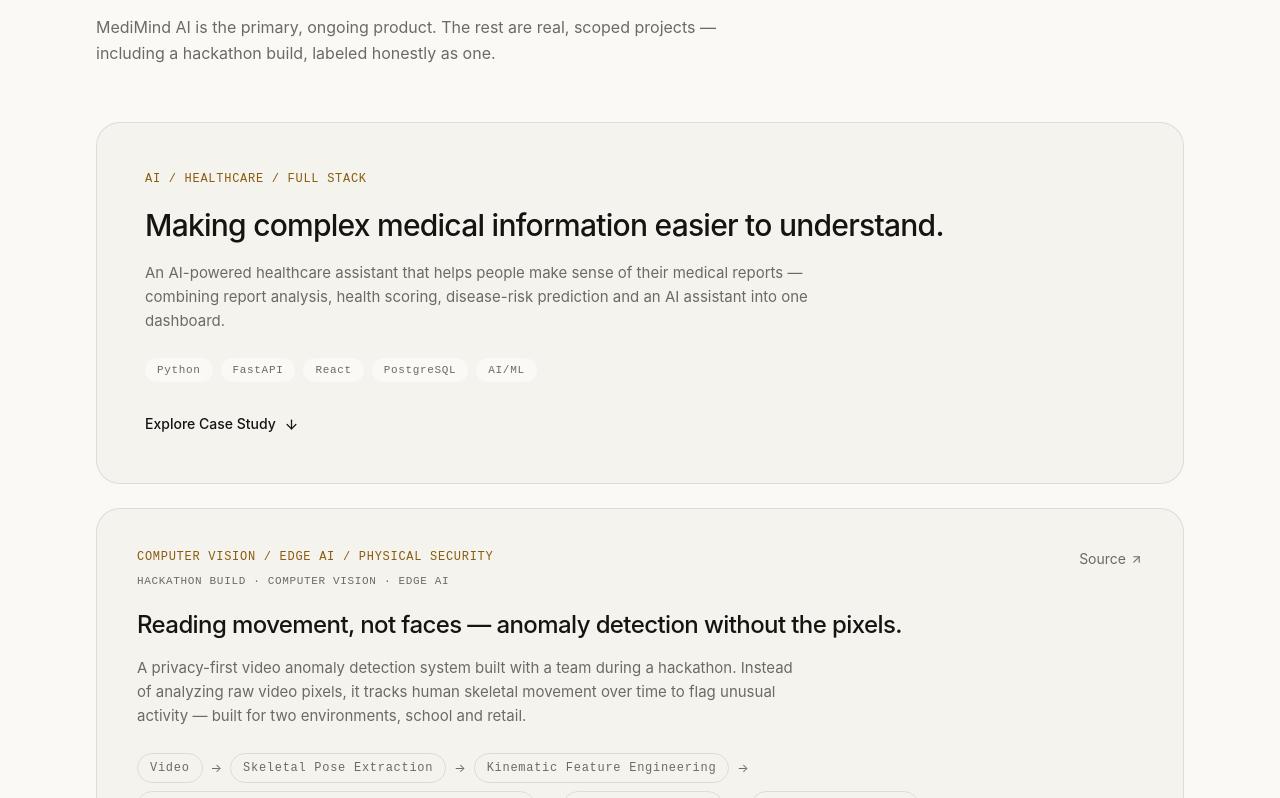
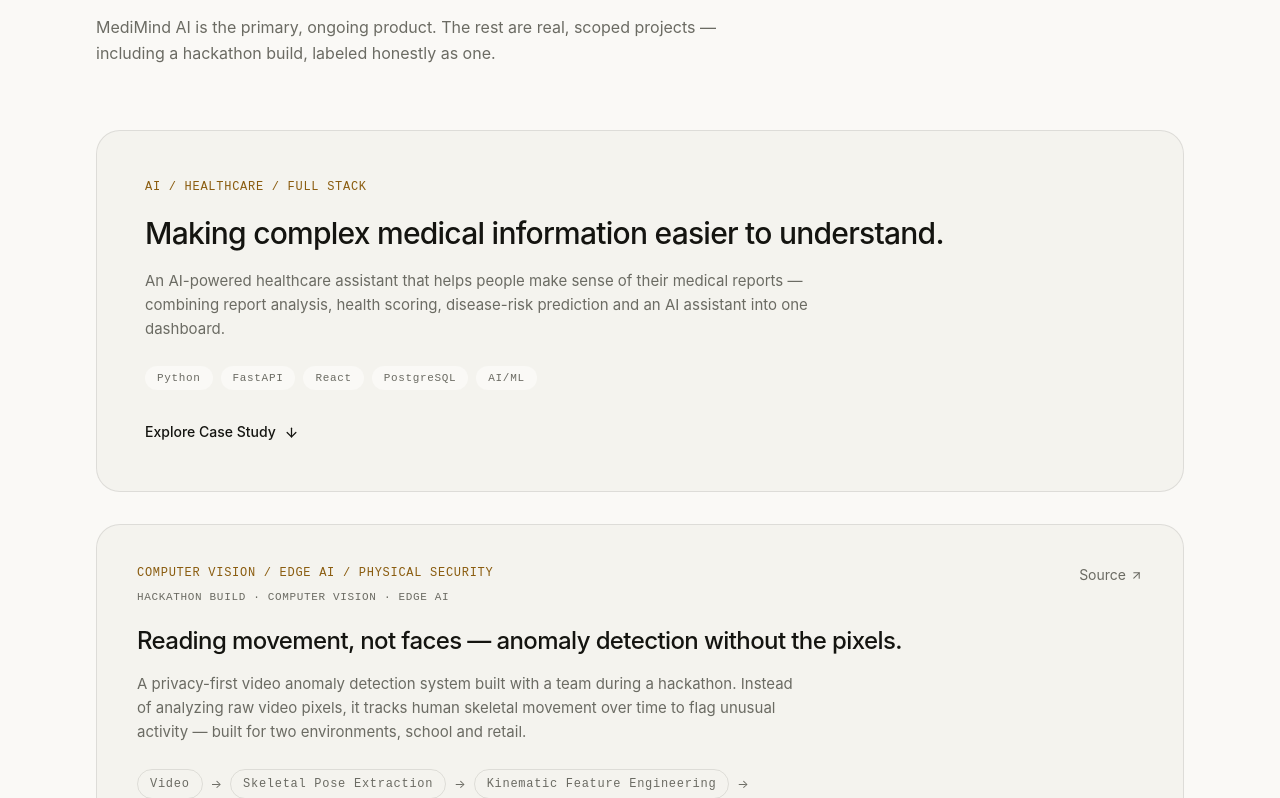
Before and after one commit to spoorthikengol/FUTURE_FS_01, a React (Vite) app: page / in a window 1280 px wide. Shown: the part 942-1740 px from the top of the page. Built offline with nearby package versions, Linux system fonts and the light colour scheme.

Commit message:
Stable portfolio checkpoint

```diff
--- a/src/components/SelectedWork.tsx
+++ b/src/components/SelectedWork.tsx
@@ -12,7 +12,7 @@ export function SelectedWork() {
           description="MediMind AI is the primary, ongoing product. The rest are real, scoped projects — including a hackathon build, labeled honestly as one."
         />
 
-        <div className="mt-14 flex flex-col gap-6">
+        <div className="mt-16 flex flex-col gap-8">
           {projects.map((project) => (
             <ProjectCard
               key={project.slug}
```
